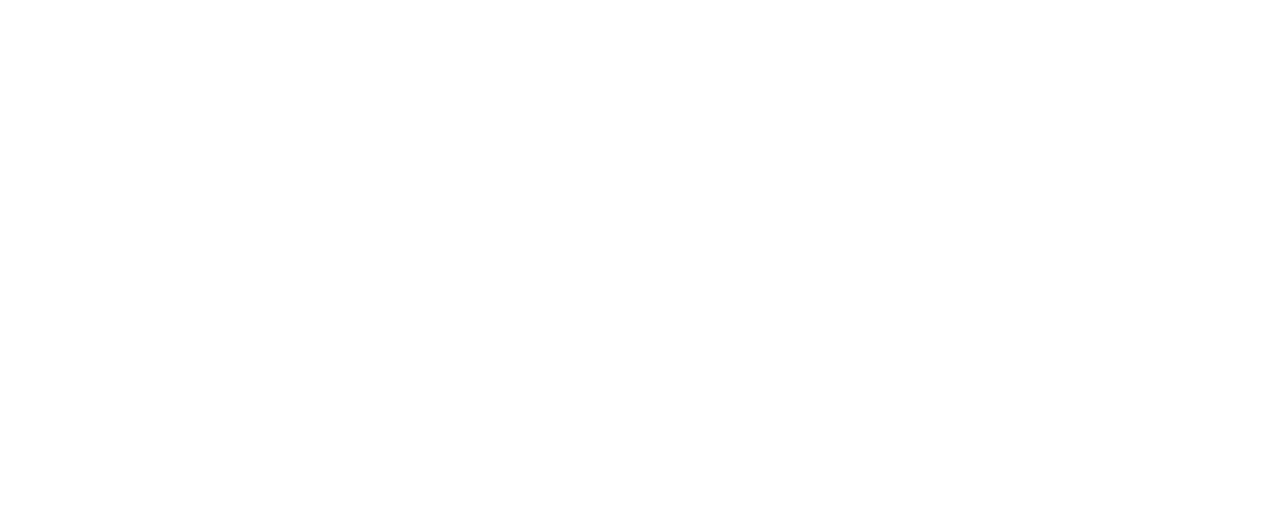
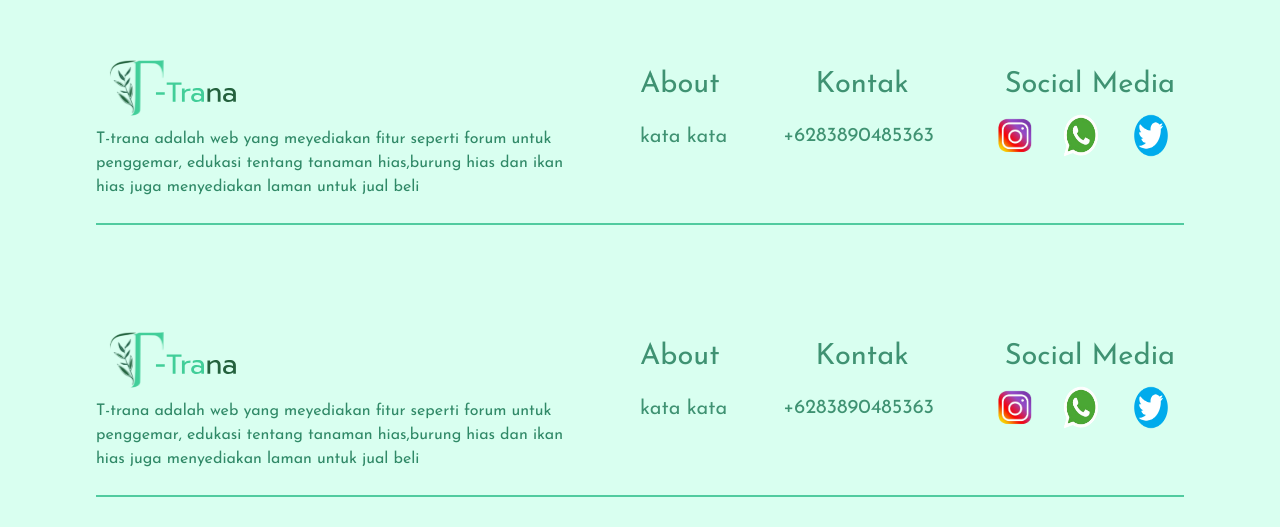
Before and after one commit to auliarahman789/ornatredec, a Next.js app: page /Edukasi in a window 1280 px wide. Shown: the part 2565-3092 px from the top of the page. Before the commit the page ends 2548 px from the top, so only its background shows below. Built offline with nearby package versions, Linux system fonts and the light colour scheme.

Commit message:
update tanaman edukasi animasi

```diff
--- a/src/app/Edukasi/page.tsx
+++ b/src/app/Edukasi/page.tsx
@@ -7,6 +7,7 @@ function page() {
     <div>
       <div>
         <Tanaman />
+        <Footer />
       </div>
     </div>
   );
--- a/src/app/components/Edukasi/Tanaman/tanaman.tsx
+++ b/src/app/components/Edukasi/Tanaman/tanaman.tsx
@@ -7,11 +7,11 @@ import Footer from "../../homepage/footer";
 function Tanaman() {
   const [isAnimated, setIsAnimated] = useState(false);
   return (
-    <div>
+    <div className="bg-[#DBFFF6]">
       <Tanaman2 isAnimated={isAnimated} setIsAnimated={setIsAnimated} />
       <div
         id="tumbuhan"
-        className="grid gap-0 grid-cols-2 mx-[98px] me-[100px] pb-[8%]"
+        className="grid gap-0 grid-cols-2 mx-[98px] me-[100px] pb-[8%] "
       >
         <div
           className={`${
@@ -24,7 +24,9 @@ function Tanaman() {
             Tujuan Merawat Tanaman
           </h1>
           <p className="text-[20px] me-[4%] mt-[2%] text-[#54A082]">
-            Merawat tanaman hias membuat lingkuran anda menjadi indah
+            Menanam tanaman hias di lingkungan anda membuat lingkungan anda
+            menjadi indah dan juga sejuk karena tanaman hias pada pagi hari
+            memberikan oksigen sehingga dapat menyejukkan lingkungan rumah anda
           </p>
         </div>
         <div
@@ -149,6 +151,7 @@ function Tanaman() {
           </p>
         </div>
       </div>
+      <Footer />
     </div>
   );
 }
--- a/src/app/components/Edukasi/Tanaman/tanaman2.tsx
+++ b/src/app/components/Edukasi/Tanaman/tanaman2.tsx
@@ -9,7 +9,7 @@ const Tanaman2 = ({
   setIsAnimated: any;
 }) => {
   return (
-    <div className="pt-1 ">
+    <div className="pt-1 bg-[#DBFFF6]" id="tumbuhan">
       <div
         className="relative mt-[40px] mx-[100px] w-[84%] h-[415px] bg-cover"
         style={{ backgroundImage: "url('/img/judul.png')" }}
--- a/src/app/components/homepage/footer.tsx
+++ b/src/app/components/homepage/footer.tsx
@@ -1,5 +1,6 @@
 import React from "react";
 import Image from "next/image";
+import logo from "../../../../public/icon/logo.svg";
 
 function Footer() {
   return (
@@ -7,7 +8,7 @@ function Footer() {
       <footer>
         <div className="grid grid-cols-2 h-60 w-full bg-[#D9FFF0] ">
           <div className="pl-24 pt-16 pr-[10%]">
-            <Image src="icon/logo.svg" width={150} height={150} alt="logo" />
+            <Image src={logo} width={150} height={150} alt="logo" />
             <span className="text-[16px] text-[#308967]">
               T-trana adalah web yang meyediakan fitur seperti forum untuk
               penggemar, edukasi tentang tanaman hias,burung hias dan ikan hias
--- /dev/null
+++ b/src/app/components/welcome/page.tsx
@@ -0,0 +1,7 @@
+import React from "react";
+
+function page() {
+  return <div>page</div>;
+}
+
+export default page;
```
